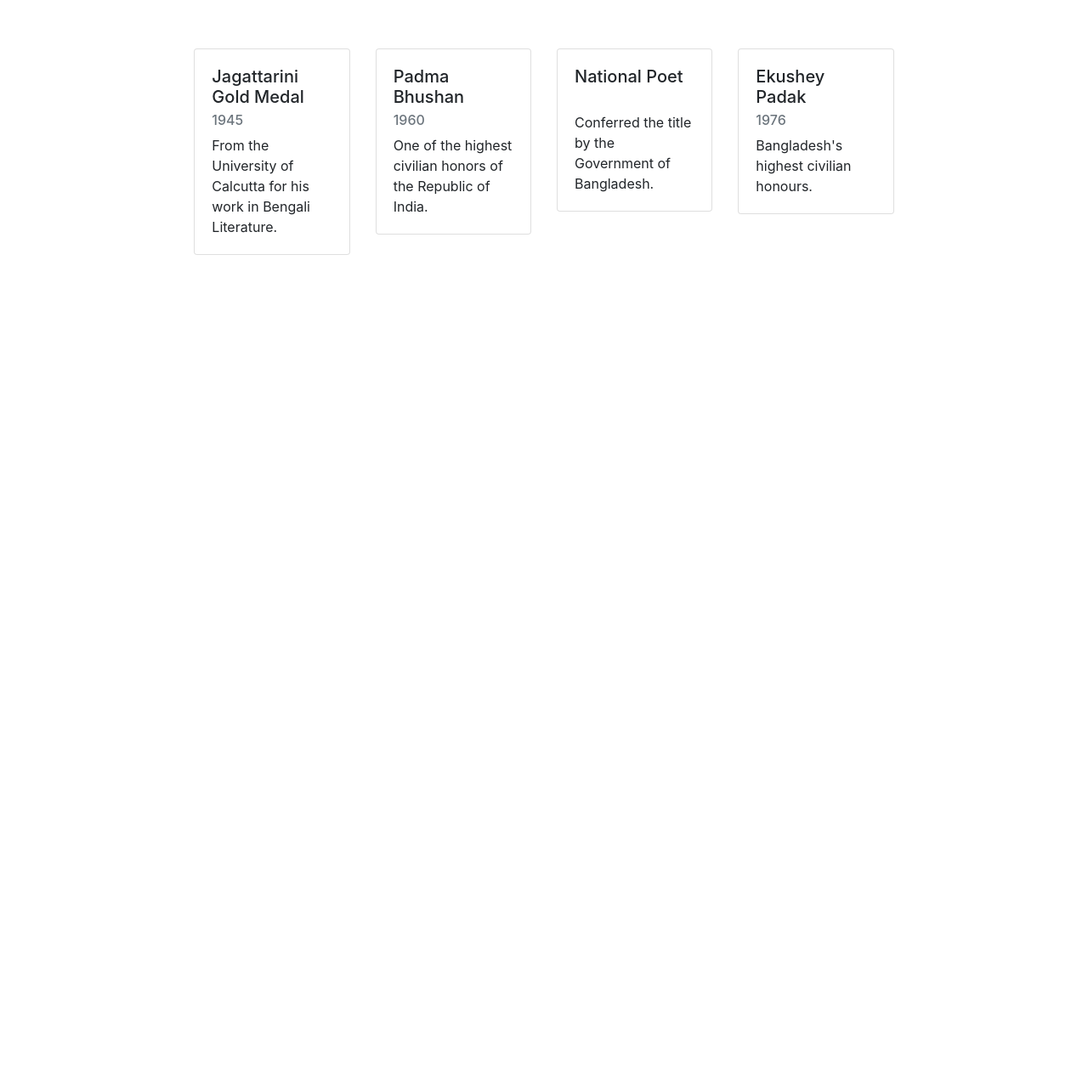
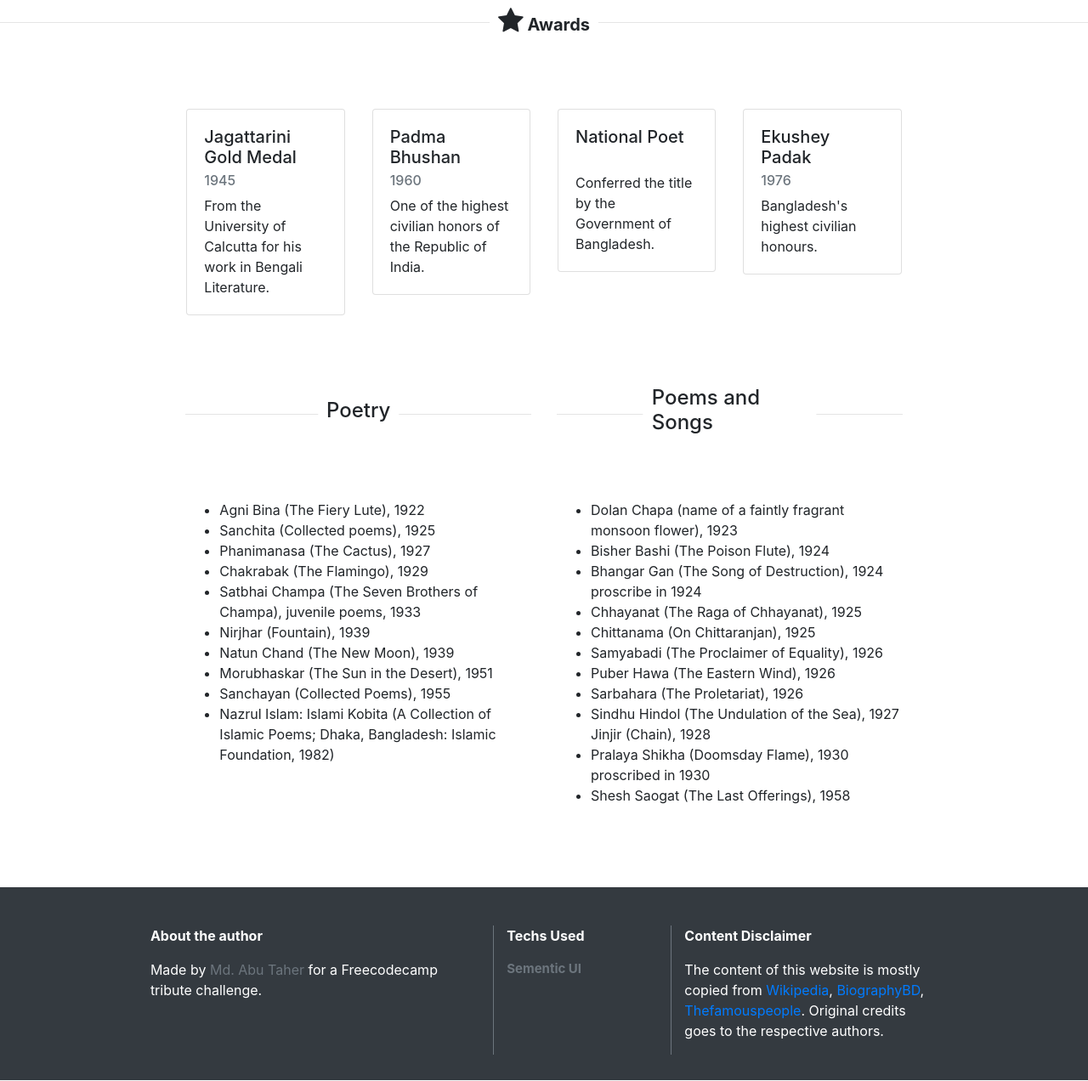
Before and after one commit to Seenivasan-Developer/RWD_LaudPage, a plain HTML site: page index.html in a window 1280 px wide. Shown: the part 1348-2620 px from the top of the page at 85% size. Before the commit the page ends 1648 px from the top, so only its background shows below. Drawn offline with nearby package versions, Linux system fonts and the light colour scheme.

Commit message:
Add files via upload

```diff
--- a/index.css
+++ b/index.css
@@ -1,6 +1,6 @@
 .boxpart{
     background-color: #343a40;
-    padding:65px 5px 125px 5px;
+    padding:105px 5px 185px 5px;
     color:white;
     margin-bottom: 50px;
   }
@@ -11,7 +11,7 @@
     margin:0px 10px;
   }
   .maincontent{
-margin:1px 100px 30px 200px;
+margin:1px 10px 30px 10px;
   }
   img{
     margin:40px 1px;
@@ -27,7 +27,7 @@ margin:1px 100px 30px 200px;
   }
   .boxpart1{
     background-color: #343a40;
-    padding:45px 5px 1px 5px;
+    padding:25px 5px 15px 5px;
     color:white;
     margin: 80px 1px 40px 1px;
 
@@ -37,11 +37,6 @@ margin:1px 100px 30px 200px;
     width: 100%;
     margin-bottom:100px;
   }
-
-  .horizontal-line {
-    border-top: 1px solid gray; /* Adjust color and thickness as needed */
-  }
-
   .text-middle {
     position: absolute;
     top: 50%;
@@ -55,3 +50,24 @@ margin:1px 100px 30px 200px;
     font-size: 20px;
     font-weight: bolder;
   }
+  .card{
+    margin:1px 1px 100px 1px;
+  }
+  .boxpart2{
+    background-color: #343a40;
+    padding:45px 20px 30px 5px;
+    color:white;
+    margin: 80px 0px 1px 0px;
+
+  }
+  .about{
+    font-size: 15px;
+    font-weight: bold;
+  }
+  .vline{
+    border-left: 1px solid #6c757d;
+  }
+  .container-fluid{
+    padding-left: 0 !important;
+    padding-right: 0 !important;
+  }
--- a/index.html
+++ b/index.html
@@ -74,7 +74,7 @@
             </div>
             <div class="col-md-12">
                 <div class="line-container">
-                    <hr class="horizontal-line">
+                    <hr>
                     <div class="text-middle">
                         <i class="fa fa-star fa-2x" aria-hidden="true"></i><span class="textstyle"> Awards</span>
                     </div>
@@ -117,6 +117,67 @@
                 </div>
             </div>
         </div>
+        <div class="row">
+            <div class="col-md-4">
+                <div class="line-container">
+                    <hr>
+                    <div class="text-middle">
+                        <h4>Poetry</h4>
+                    </div>
+                </div>
+                <ul>
+                    <li>Agni Bina (The Fiery Lute), 1922</li>
+                    <li>Sanchita (Collected poems), 1925</li>
+                    <li>Phanimanasa (The Cactus), 1927</li>
+                    <li>Chakrabak (The Flamingo), 1929</li>
+                    <li>Satbhai Champa (The Seven Brothers of Champa), juvenile poems, 1933</li>
+                    <li>Nirjhar (Fountain), 1939</li>
+                    <li>Natun Chand (The New Moon), 1939</li>
+                    <li>Morubhaskar (The Sun in the Desert), 1951</li>
+                    <li>Sanchayan (Collected Poems), 1955</li>
+                    <li>Nazrul Islam: Islami Kobita (A Collection of Islamic Poems; Dhaka, Bangladesh: Islamic
+                        Foundation, 1982)</li>
+                </ul>
+            </div>
+            <div class="col-md-4">
+                <div class="line-container">
+                    <hr>
+                    <div class="text-middle">
+                        <h4>Poems and Songs</h4>
+                    </div>
+                </div>
+                <ul>
+                    <li>Dolan Chapa (name of a faintly fragrant monsoon flower), 1923</li>
+                    <li>Bisher Bashi (The Poison Flute), 1924</li>
+                    <li>Bhangar Gan (The Song of Destruction), 1924 proscribe in 1924</li>
+                    <li>Chhayanat (The Raga of Chhayanat), 1925</li>
+                    <li>Chittanama (On Chittaranjan), 1925</li>
+                    <li>Samyabadi (The Proclaimer of Equality), 1926</li>
+                    <li>Puber Hawa (The Eastern Wind), 1926</li>
+                    <li>Sarbahara (The Proletariat), 1926</li>
+                    <li>Sindhu Hindol (The Undulation of the Sea), 1927 Jinjir (Chain), 1928</li>
+                    <li>Pralaya Shikha (Doomsday Flame), 1930 proscribed in 1930</li>
+                    <li>Shesh Saogat (The Last Offerings), 1958</li>
+                </ul>
+            </div>
+        </div>
+            <div class="row boxpart2">
+                <div class="col-md-4">
+                        <p class="font-weight-bold">About the author</p>
+                        <p>Made by <span class="text-muted">Md. Abu Taher</span> for a Freecodecamp tribute challenge.
+                        </p>
+                    </div>
+                    <div class="col-md-2 vline">
+                        <p class="font-weight-bold ">Techs Used</p>
+                        <p class="text-muted about">Sementic UI</p>
+                    </div>
+                    <div class="col-md-3 vline">
+                        <p class="font-weight-bold ">Content Disclaimer</p>
+                            <p>The content of this website is mostly copied from <a href="#" class="text-decoration-none">Wikipedia</a>, <a href="#" class="text-decoration-none">BiographyBD</a>, <a href="#" class="text-decoration-none">Thefamouspeople</a>. Original credits goes to the respective authors.
+                            </p>
+                    </div>
+            </div>
+
     </div>
 </body>
 
```
